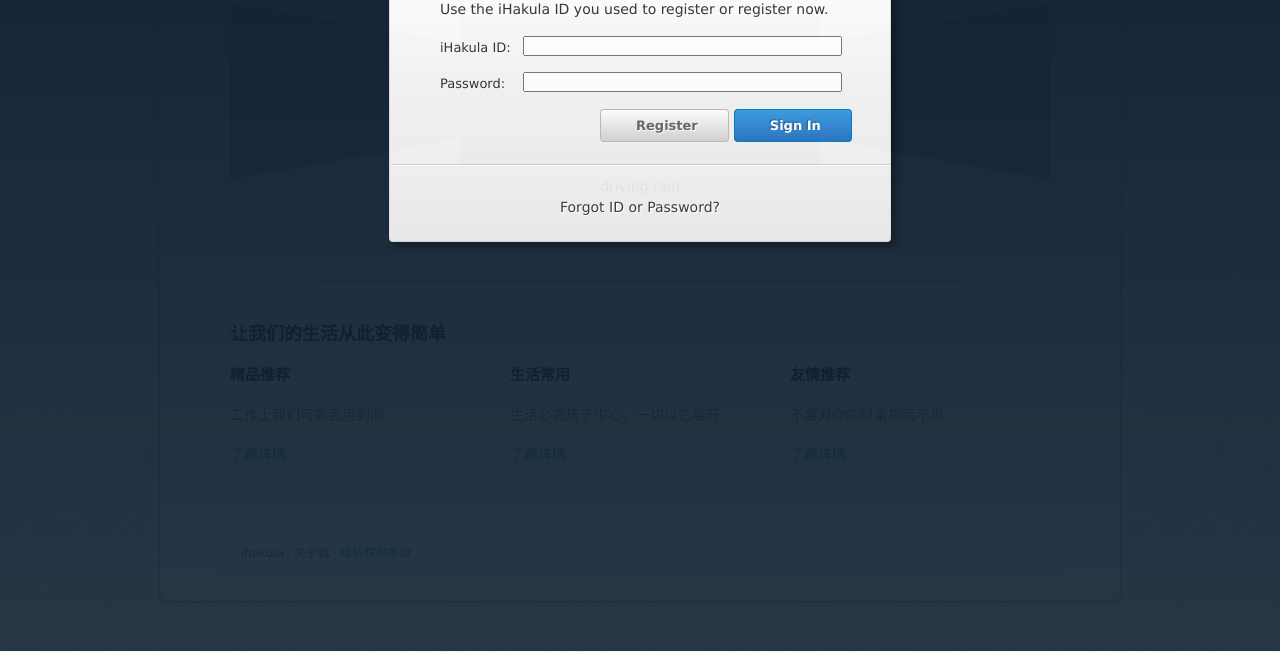
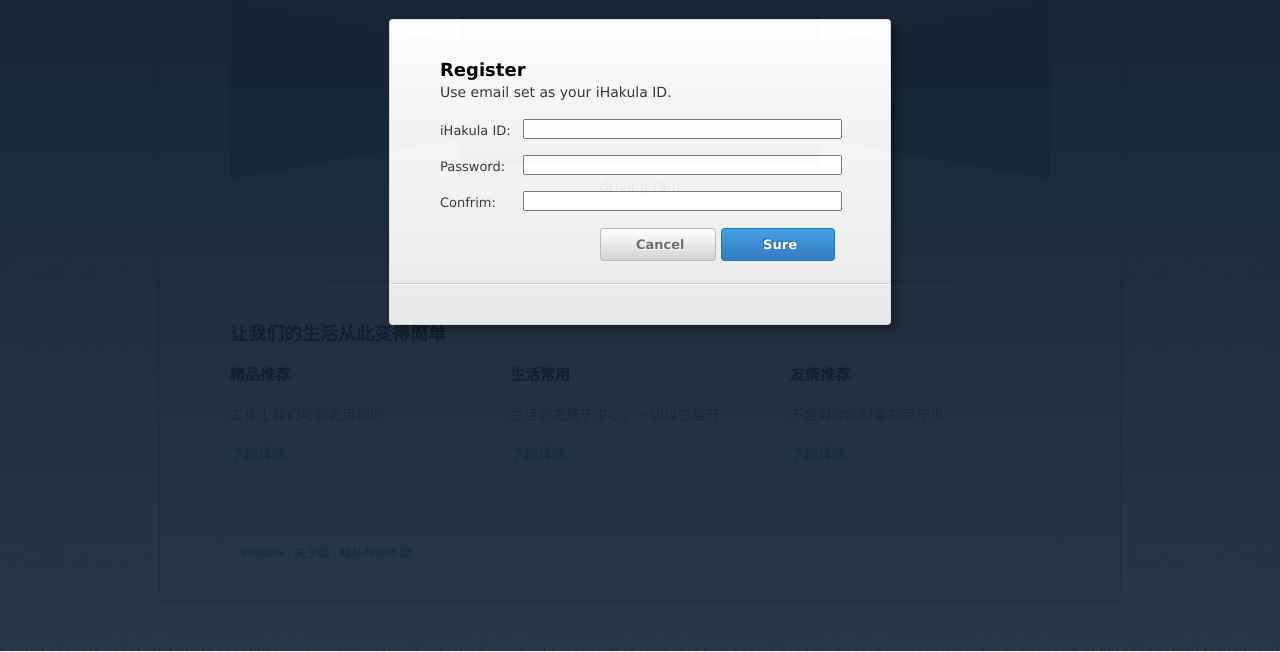
Before and after one commit to wayde191/AppStore, a PHP site: page /iHakula/index.html in a window 1280 px wide. Shown: the part 149-801 px from the top of the page. Run offline with PHP 8.4, Linux system fonts and the light colour scheme; some libraries are stand-ins or nearby versions.

Commit message:
Add register

```diff
--- a/iHakula/css/style.css
+++ b/iHakula/css/style.css
@@ -62,10 +62,20 @@ nav
     box-shadow: rgba(0,0,0,0.3) 0 1px 2px;
 }
 
-#globalheader #globalnav li:first-child a { border-width:0 2px 0 0;
-	-moz-border-radius:9px 0 0 0px; -webkit-border-top-left-radius:9px; -webkit-border-bottom-left-radius:0px; border-radius:9px 0 0 0px;
+#globalheader #globalnav li:first-child a {
+  border-width:0 2px 0 0;
+	-moz-border-radius:9px 0 0 0px;
+  -webkit-border-top-left-radius:9px;
+  -webkit-border-bottom-left-radius:0px;
+  border-radius:9px 0 0 0px;
 }
-#globalheader #globalnav:last-child li:last-child a { border-width:0 0 0 1px; -moz-border-radius:0 9px 0px 0; -webkit-border-top-right-radius:4px; -webkit-border-bottom-right-radius:4px; border-radius:0 4px 4px 0; }
+#globalheader #globalnav:last-child li:last-child a {
+  border-width:0 0 0 1px;
+  -moz-border-radius:0 9px 0px 0;
+  -webkit-border-top-right-radius:4px;
+  -webkit-border-bottom-right-radius:4px;
+  border-radius:0 4px 4px 0;
+}
 
 
 #globalheader #globalnav {
@@ -520,9 +530,37 @@ span.enlarge-image a
   -webkit-mask-image: -webkit-linear-gradient(#000,rgba(0,0,0,.9));
 }
 
+#ih-logo
+{
+  margin: 20px auto;
+  width:100%;
+  height:128px;
+  background-position: 50% 0;
+  background-repeat: no-repeat;
+  background-image: url("../images/logos/logo.png");
+}
+
 #ds_container #ih-login
 {
-  display:block;
+  height: 267px;
+}
+
+#ds_container #ih-register
+{
+  height: 267px;
+}
+
+#ds_container h3
+{
+  margin-bottom:0px;
+}
+
+#ds_container .ih-dialog
+{
+  content: ".";
+  display: block;
+  clear: both;
+
   border: 1px solid;
   border-color: #e5e5e5 #dbdbdb #d2d2d2;
   -webkit-box-shadow: rgba(0,0,0,0.3) 0 1px 3px;
@@ -536,7 +574,6 @@ span.enlarge-image a
   -khtml-border-radius: 4px;
 
   margin: 0 auto;
-  margin-top: 85px;
   padding: 37px 45px 0 50px !important;
   background: -webkit-gradient(linear, 0% 0%, 0% 100%, from(#fff), to(#e7e7e7));
   background: -moz-linear-gradient(100% 100% 90deg, #e7e7e7, #fff);
@@ -550,20 +587,7 @@ span.enlarge-image a
   color: #333;
 }
 
-#ds_container #ih-login h3
-{
-  margin-bottom:0px;
-}
-
-#ds_container .ih-dialog
-{
-  content: ".";
-  display: block;
-  height: 0;
-  clear: both;
-}
-
-#ds_container #accountname, #ds_container #accountpassword
+#ds_container #accountname, #ds_container #accountpassword, #ds_container #confirmpassword
 {
   float: left;
   width: 307px;
--- a/iHakula/index.html
+++ b/iHakula/index.html
@@ -77,11 +77,12 @@
         </section>
         <div id="ih-mask">
           <div id="ds_container">
-          <div id="ih-login" class="ih-dialog">
+              <div id="ih-logo"></div>
+              <div id="ih-register" class="ih-dialog">
                   <header class="hero">
                       <hgroup>
-                <h3>Sign in</h3>
-                <p class="intro">Use the iHakula ID you used to register or register now.</p>
+                          <h3>Register</h3>
+                          <p class="intro">Use email set as your iHakula ID.</p>
                       </hgroup>
                   </header>
                   <div class="dialog-cell">
@@ -92,13 +93,16 @@
                       <font size="2"><label for="accountpassword"><span class="dslabel">Password:</span></label></font>
                       <input size="30" autocapitalize="off" oncut="return false ;" oncopy="return false ;" autocorrect="off" maxlength="32" id="accountpassword" type="password" name="theAccountPW"/>
                   </div>
+                  <div class="dialog-cell">
+                      <font size="2"><label for="confirmpassword"><span class="dslabel">Confrim:</span></label></font>
+                      <input size="30" autocapitalize="off" oncut="return false ;" oncopy="return false ;" autocorrect="off" maxlength="32" id="confirmpassword" type="password" name="confirmAccountPW"/>
+                  </div>
 
                   <div style="height:33px;">
-              <a class="button large register-button"><span>Register</span></a>
-              <a class="button large blue signin-button"><span>Sign In</span></a>
+                      <a class="button large register-button"><span>Cancel</span></a>
+                      <a class="button large blue signin-button"><span>Sure</span></a>
                   </div>
                   <div class="divider"></div>
-            <a class="forgot-button">Forgot ID or Password?</a>
 
               </div>
           </div>
--- /dev/null
+++ b/iHakula/js/Plugins/root/main-logo.html
@@ -0,0 +1 @@
+<div id="ih-logo"></div>
```
Also changed, not shown: iHakula/js/Plugins/root/main-login.html (added, +24 -0 lines), iHakula/js/Plugins/root/main-register.html (added, +27 -0 lines), iHakula/js/Plugins/root/plugin.js, 2 other files. Lines whose indentation alone changed are shown as unchanged.
